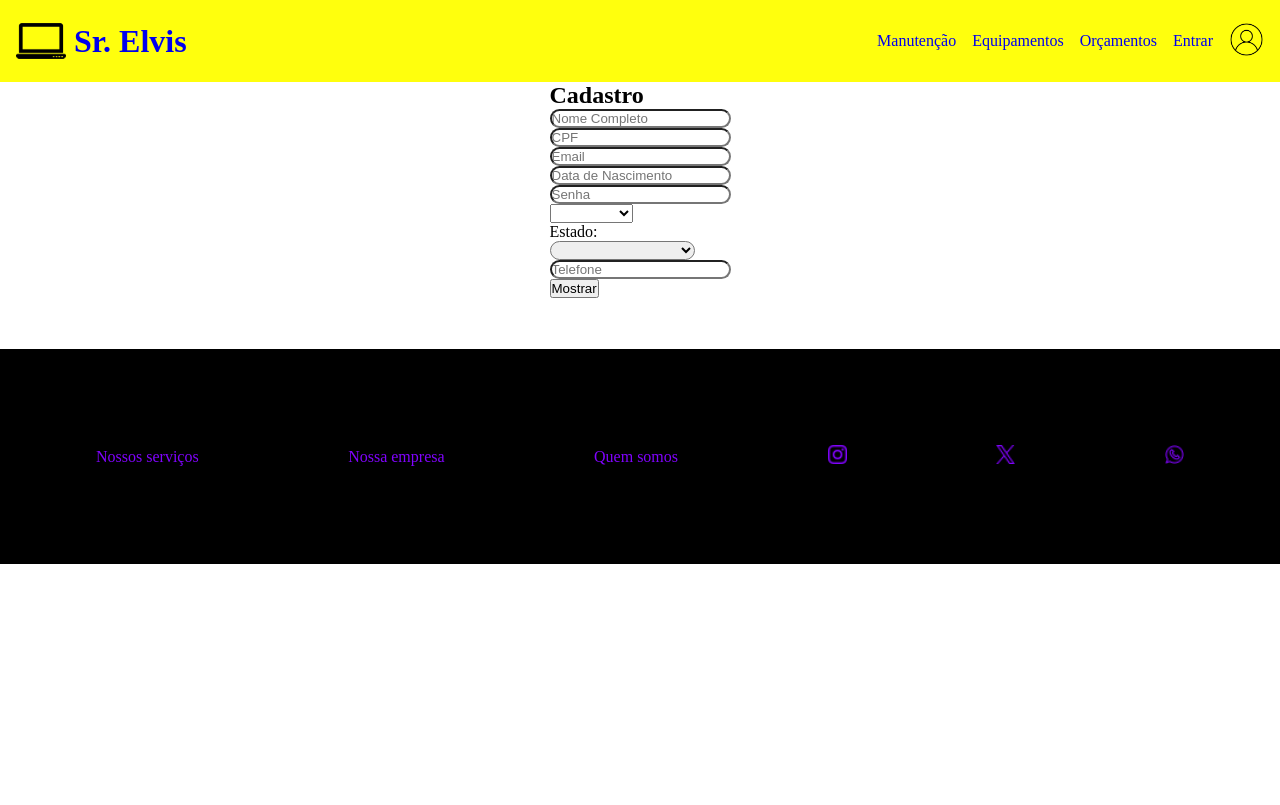
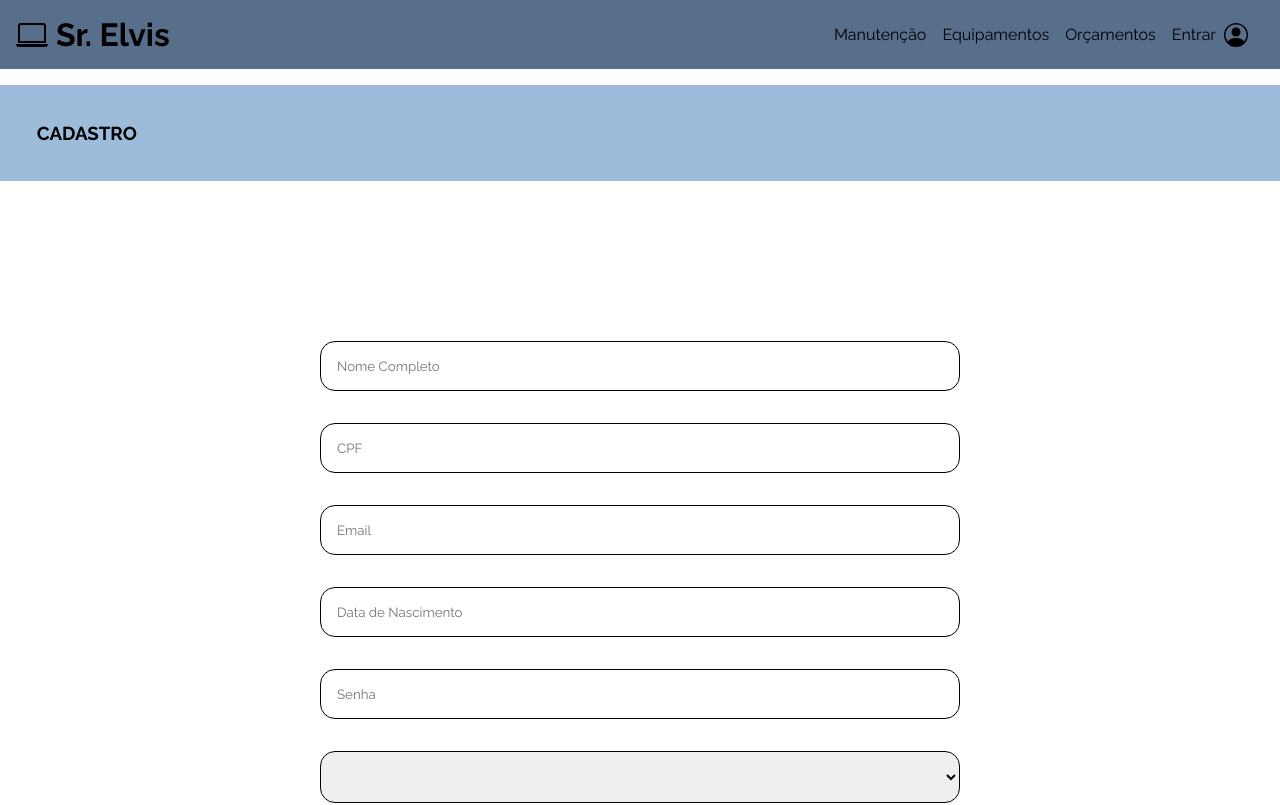
Before and after one commit to fernandapadilha/sr-elvis-manutencao, a Vue app: page /entrar in a window 1280 px wide. Shown: the top 805 px of the page. Built offline with nearby package versions, Linux system fonts and the light colour scheme.

Commit message:
melhorias css

```diff
--- a/src/App.vue
+++ b/src/App.vue
@@ -6,7 +6,9 @@
   <header>
     <div class="logo">
       <router-link to="/">
-        <img class="icon" src="@/assets/img/computador-portatil.png" alt="icon">
+        <svg xmlns="http://www.w3.org/2000/svg" fill="currentColor" class="bi bi-laptop" viewBox="0 0 16 16">
+          <path d="M13.5 3a.5.5 0 0 1 .5.5V11H2V3.5a.5.5 0 0 1 .5-.5zm-11-1A1.5 1.5 0 0 0 1 3.5V12h14V3.5A1.5 1.5 0 0 0 13.5 2zM0 12.5h16a1.5 1.5 0 0 1-1.5 1.5h-13A1.5 1.5 0 0 1 0 12.5"/>
+        </svg>
         <h1>Sr. Elvis</h1>
       </router-link>
     </div>
@@ -17,8 +19,14 @@
       <li><router-link to="/manutencao">Manutenção</router-link></li>
       <li><router-link to="/equipamentos">Equipamentos</router-link></li>
       <li><router-link to="/orcamentos">Orçamentos</router-link></li>
-      <li><router-link to="/entrar">Entrar</router-link></li>
-      <li><router-link to="/entrar"><img class="pessoa" src="@/assets/img/perfil.png" alt="icone-cadastro"></router-link></li>
+      <li><router-link to="/entrar">
+        <p>Entrar</p>
+        <svg xmlns="http://www.w3.org/2000/svg" fill="currentColor" class="bi bi-person-circle" viewBox="0 0 16 16">
+          <path d="M11 6a3 3 0 1 1-6 0 3 3 0 0 1 6 0"/>
+          <path fill-rule="evenodd" d="M0 8a8 8 0 1 1 16 0A8 8 0 0 1 0 8m8-7a7 7 0 0 0-5.468 11.37C3.242 11.226 4.805 10 8 10s4.757 1.225 5.468 2.37A7 7 0 0 0 8 1"/>
+        </svg>
+      </router-link></li>
+
     </ul>
   </header>
 
@@ -28,7 +36,7 @@
 
 
 
-  <footer>
+  <footer class="footer">
     <div>
       <p>Nossos serviços</p>
     </div>
@@ -38,9 +46,15 @@
     <div>
       <p>Quem somos</p>
     </div>
-    <div><img class="icones" src="@/assets/img/instagram (1).png" alt="icone-instagram"></div>
-    <div><img class="icones" src="@/assets/img/twitter (1).png" alt="icone-x"></div>
-    <div><img class="icones" src="@/assets/img/telefone.png" alt="icone-whatsapp"></div>
+    <svg xmlns="http://www.w3.org/2000/svg" fill="currentColor" class="bi bi-instagram" viewBox="0 0 16 16">
+      <path d="M8 0C5.829 0 5.556.01 4.703.048 3.85.088 3.269.222 2.76.42a3.9 3.9 0 0 0-1.417.923A3.9 3.9 0 0 0 .42 2.76C.222 3.268.087 3.85.048 4.7.01 5.555 0 5.827 0 8.001c0 2.172.01 2.444.048 3.297.04.852.174 1.433.372 1.942.205.526.478.972.923 1.417.444.445.89.719 1.416.923.51.198 1.09.333 1.942.372C5.555 15.99 5.827 16 8 16s2.444-.01 3.298-.048c.851-.04 1.434-.174 1.943-.372a3.9 3.9 0 0 0 1.416-.923c.445-.445.718-.891.923-1.417.197-.509.332-1.09.372-1.942C15.99 10.445 16 10.173 16 8s-.01-2.445-.048-3.299c-.04-.851-.175-1.433-.372-1.941a3.9 3.9 0 0 0-.923-1.417A3.9 3.9 0 0 0 13.24.42c-.51-.198-1.092-.333-1.943-.372C10.443.01 10.172 0 7.998 0zm-.717 1.442h.718c2.136 0 2.389.007 3.232.046.78.035 1.204.166 1.486.275.373.145.64.319.92.599s.453.546.598.92c.11.281.24.705.275 1.485.039.843.047 1.096.047 3.231s-.008 2.389-.047 3.232c-.035.78-.166 1.203-.275 1.485a2.5 2.5 0 0 1-.599.919c-.28.28-.546.453-.92.598-.28.11-.704.24-1.485.276-.843.038-1.096.047-3.232.047s-2.39-.009-3.233-.047c-.78-.036-1.203-.166-1.485-.276a2.5 2.5 0 0 1-.92-.598 2.5 2.5 0 0 1-.6-.92c-.109-.281-.24-.705-.275-1.485-.038-.843-.046-1.096-.046-3.233s.008-2.388.046-3.231c.036-.78.166-1.204.276-1.486.145-.373.319-.64.599-.92s.546-.453.92-.598c.282-.11.705-.24 1.485-.276.738-.034 1.024-.044 2.515-.045zm4.988 1.328a.96.96 0 1 0 0 1.92.96.96 0 0 0 0-1.92m-4.27 1.122a4.109 4.109 0 1 0 0 8.217 4.109 4.109 0 0 0 0-8.217m0 1.441a2.667 2.667 0 1 1 0 5.334 2.667 2.667 0 0 1 0-5.334"/>
+    </svg>
+    <svg xmlns="http://www.w3.org/2000/svg" fill="currentColor" class="bi bi-twitter-x" viewBox="0 0 16 16">
+      <path d="M12.6.75h2.454l-5.36 6.142L16 15.25h-4.937l-3.867-5.07-4.425 5.07H.316l5.733-6.57L0 .75h5.063l3.495 4.633L12.601.75Zm-.86 13.028h1.36L4.323 2.145H2.865z"/>
+    </svg>
+    <svg xmlns="http://www.w3.org/2000/svg" fill="currentColor" class="bi bi-whatsapp" viewBox="0 0 16 16">
+      <path d="M13.601 2.326A7.85 7.85 0 0 0 7.994 0C3.627 0 .068 3.558.064 7.926c0 1.399.366 2.76 1.057 3.965L0 16l4.204-1.102a7.9 7.9 0 0 0 3.79.965h.004c4.368 0 7.926-3.558 7.93-7.93A7.9 7.9 0 0 0 13.6 2.326zM7.994 14.521a6.6 6.6 0 0 1-3.356-.92l-.24-.144-2.494.654.666-2.433-.156-.251a6.56 6.56 0 0 1-1.007-3.505c0-3.626 2.957-6.584 6.591-6.584a6.56 6.56 0 0 1 4.66 1.931 6.56 6.56 0 0 1 1.928 4.66c-.004 3.639-2.961 6.592-6.592 6.592m3.615-4.934c-.197-.099-1.17-.578-1.353-.646-.182-.065-.315-.099-.445.099-.133.197-.513.646-.627.775-.114.133-.232.148-.43.05-.197-.1-.836-.308-1.592-.985-.59-.525-.985-1.175-1.103-1.372-.114-.198-.011-.304.088-.403.087-.088.197-.232.296-.346.1-.114.133-.198.198-.33.065-.134.034-.248-.015-.347-.05-.099-.445-1.076-.612-1.47-.16-.389-.323-.335-.445-.34-.114-.007-.247-.007-.38-.007a.73.73 0 0 0-.529.247c-.182.198-.691.677-.691 1.654s.71 1.916.81 2.049c.098.133 1.394 2.132 3.383 2.992.47.205.84.326 1.129.418.475.152.904.129 1.246.08.38-.058 1.171-.48 1.338-.943.164-.464.164-.86.114-.943-.049-.084-.182-.133-.38-.232"/>
+    </svg>
   </footer>
 
 </template>
@@ -48,7 +62,7 @@
 <style scoped>
 header {
   padding: 1rem;
-  background-color: #FFFF0D;
+  background-color: var(--cor-dark-blue);
   display: flex;
   justify-content: space-between;
   flex-direction: row;
@@ -62,22 +76,34 @@
   align-items: center;
 }
 
+.list li a {
+  color: var(--cor-black);
+  display: flex;
+  column-gap: 0.5rem;
+  align-items: center;
+}
+
+.list li a svg {
+  width: 1.5rem;
+}
+
 .logo a {
   display: grid;
   grid-template-columns: auto auto;
   align-items: center;
   column-gap: .5rem;
+  color: var(--cor-black);
 }
 
-.icon {
-  width: 50px;
-  height: 50px;
+.logo a svg {
+  width: 2rem;
 }
 
 .pessoa {
   width: 35px;
   height: 35px;
 }
+
 
 /*.padding{
     padding: 10rem;
@@ -89,18 +115,18 @@
     */
 
 
-footer {
+.footer {
   padding: 6rem;
-  background-color: #000000;
+  background-color: var(--cor-dark-blue);
   display: flex;
   justify-content: space-between;
   flex-direction: row;
   align-items: center;
-  color: #8003FD;
+  color: var(--cor-black);
   margin-top: 4%;
 }
-.icones{
 
-  height: 1.2rem;
+.footer svg {
+  width: 2.5rem;
 }
 </style>
--- a/src/assets/main.css
+++ b/src/assets/main.css
@@ -1,7 +1,16 @@
+@import url('https://fonts.googleapis.com/css2?family=Raleway:ital,wght@0,100..900;1,100..900&display=swap');
+
 * {
   margin: 0;
   padding: 0;
   text-decoration: none;
   list-style-type: none;
   box-sizing: border-box;
+  font-family: "Raleway", sans-serif;
 }
+
+:root {
+  --cor-dark-blue: #586F8C;
+  --cor-blue: #9CBCD9;
+  --cor-black: #000;
+}
--- a/src/views/Entrar.vue
+++ b/src/views/Entrar.vue
@@ -46,15 +46,16 @@
 </script>
 
 <template>
+    <div class="padding">
+      <h3>CADASTRO</h3>
+    </div>
     <form class="cadastro">
-      <h2>Cadastro</h2>
-
         <div class="form-group">
           <input class="form-control" placeholder="Nome Completo" type="text" v-model="cadastro.nome" />
         </div>
 
         <div class="form-group">
-          <input class="form-control" placeholder="CPF" type="number" v-model="cadastro.cpf" />
+          <input class="form-control" placeholder="CPF" type="text" v-model="cadastro.cpf" />
         </div>
 
         <div class="form-group">
@@ -71,15 +72,13 @@
 
         <div class="form-group">
           <select v-model="sexo">
-          <option value="masculino">Masculino</option>
-          <option value="feminino">Feminino</option>
+            <option value="masculino">Masculino</option>
+            <option value="feminino">Feminino</option>
           </select>
-
         </div>
 
         <div class="form-group">
-          <label for="estado">Estado:</label>
-          <select class="form-control" name="estado" id="estado" v-model="cadastro.estado">
+          <select name="estado" id="estado" v-model="cadastro.estado">
             <option v-for="estado in cadastro.estados" :key="estado.sigla" :value="estado.sigla"> {{ estado.nome }} </option>
           </select>
         </div>
@@ -97,18 +96,28 @@
 </template>
 
 <style scoped>
-.form-group{
-width: 3%;
-display: grid;
-grid-template-columns: center;
+.padding {
+  padding: 2.3rem;
+  background-color: var(--cor-blue);
+  margin-top: 1rem
 }
 .cadastro{
   display: grid;
   justify-content: center;
-}
-.form-control{
-  border-radius: 10px;
+  row-gap: 2rem;
+  padding: 10rem 0;
+
 }
 
+.form-group {
+  width: 50vw;
+}
+
+.form-group input, .form-group select {
+  padding: 1rem;
+  width: 100%;
+  border: 1px solid var(--cor-black);
+  border-radius: 15px;
+}
 
 </style>
--- a/src/views/Equipamentos.vue
+++ b/src/views/Equipamentos.vue
@@ -37,7 +37,7 @@
 <style scoped>
 .padding{
     padding: 2.3rem;
-    background-color: #F2E4BB;
+    background-color: var(--cor-blue);
     margin-top: 1rem
 }
 .img{
--- a/src/views/HomeView.vue
+++ b/src/views/HomeView.vue
@@ -33,7 +33,7 @@
 <style scoped>
     .padding {
   margin-top: 2%;
-  background-color: #FFFF48;
+  background-color: var(--cor-blue);
   margin-bottom: 5%;
 }
 
--- a/src/views/Manutencao.vue
+++ b/src/views/Manutencao.vue
@@ -3,7 +3,17 @@
 </script>
 
 <template>
-    <h1>Oi</h1>
+   <div class="padding">
+      <h3>MANUTENÇÃO</h3>
+    </div>
 </template>
 
-<style scoped></style>
+<style scoped>
+.padding {
+    padding: 2.3rem;
+    background-color: var(--cor-blue);
+    margin-top: 1rem
+}
+
+
+</style>
--- a/src/views/Orcamentos.vue
+++ b/src/views/Orcamentos.vue
@@ -2,8 +2,17 @@
 </script>
 
 <template>
-    <h1>o</h1>
+     <div class="padding">
+      <h3>ORÇAMENTOS</h3>
+    </div>
 </template>
 
 <style scoped>
+
+.padding {
+    padding: 2.3rem;
+    background-color: var(--cor-blue);
+    margin-top: 1rem
+}
+
 </style>
```
